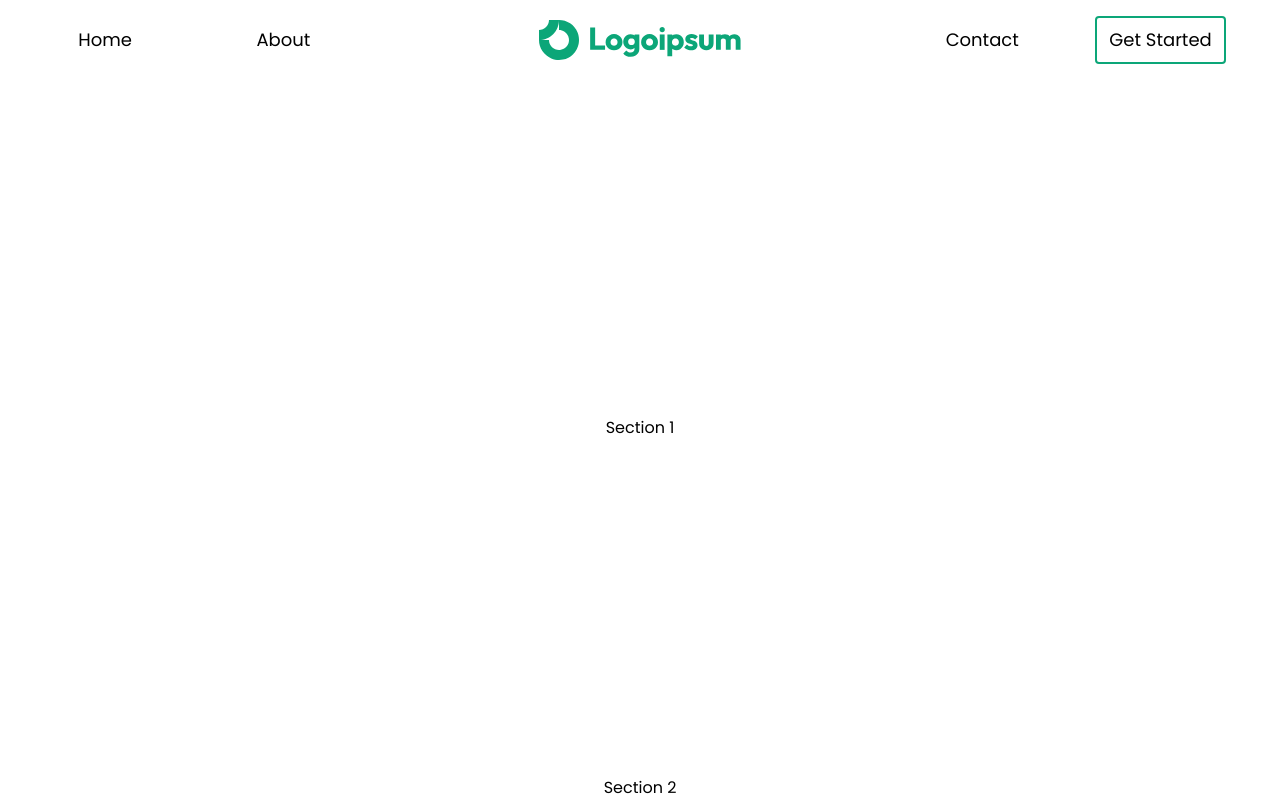
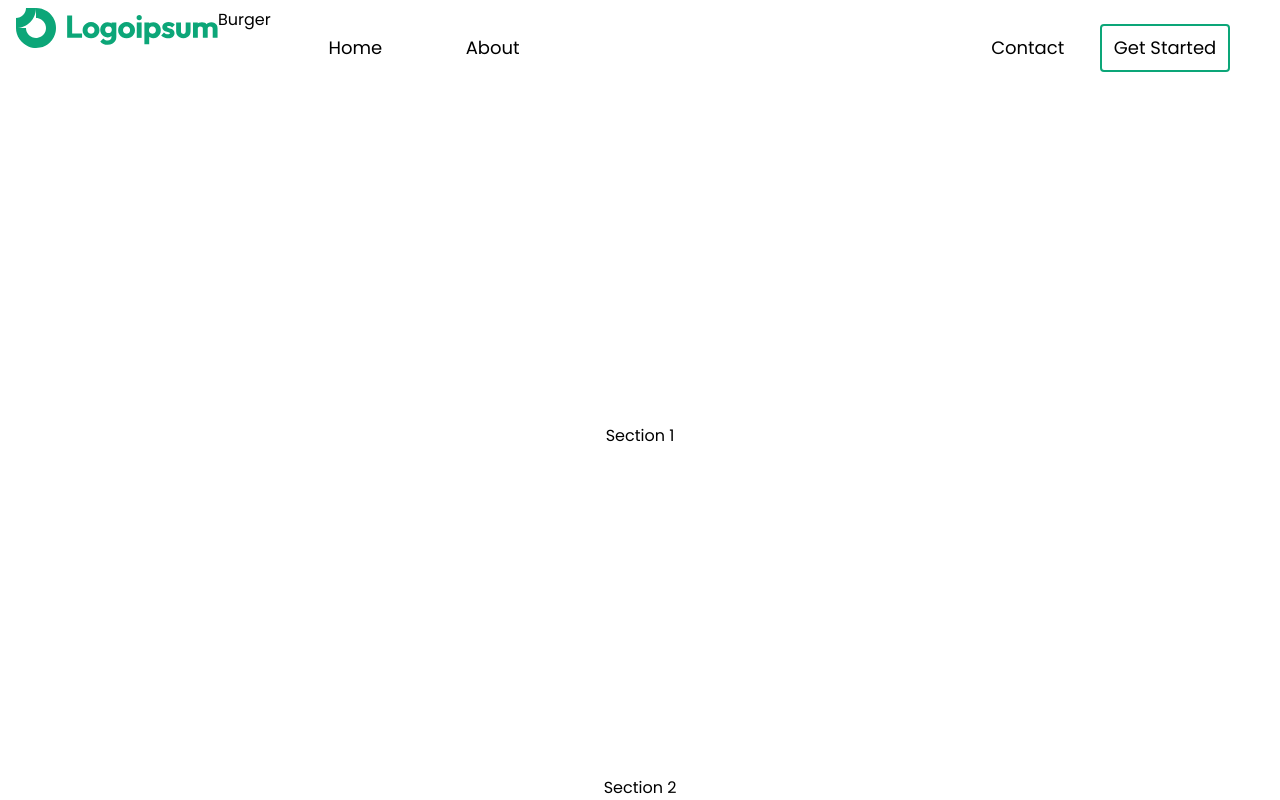
Before and after one commit to Veriforian/next-base, a Next.js app: page / in a window 1280 px wide. Built offline with nearby package versions, Linux system fonts and the light colour scheme.

Commit message:
Begin CSS only nav

```diff
--- a/app/components/navbar.css
+++ b/app/components/navbar.css
@@ -3,6 +3,12 @@ path {
 }
 
 nav {
-  & div {
+  & input:checked + & {
+    background-color: red;
   }
 }
+
+#burger:checked + div {
+  background-color: red;
+
+}
--- a/app/components/navbar.jsx
+++ b/app/components/navbar.jsx
@@ -10,13 +10,20 @@ function NavLink({ href, text }) {
 
 function Navbar() {
   return (
-    <nav className="absolute lg:relative top flex items-center justify-around p-4 w-full text-lg">
+    <nav className="flex justify-between px-4 py-2 w-full">
+      <a className="" href="/">
+        <Logo className="fill-main-medium " />
+      </a>
+      {/* eslint-disable-next-line */}
+      <label htmlFor="burger" id="burger-label">Burger</label>
+      <input id="burger" type="checkbox" className="hidden" />
+      <div className="absolute lg:relative top flex items-center justify-around p-4 w-full text-lg items">
         <div className="flex-1 flex justify-around basis-2/6">
           <NavLink href="/" text="Home" />
           <NavLink href="/about" text="About" />
         </div>
         <div className="flex-1 basis-3/6 flex justify-center">
-        <a href="/">
+          <a href="/" className="hidden">
             <Logo className="fill-main-medium " />
           </a>
         </div>
@@ -24,6 +31,7 @@ function Navbar() {
           <NavLink href="/contact" text="Contact" />
           <BtnInv><a href="/#quote">Get Started</a></BtnInv>
         </div>
+      </div>
     </nav>
   );
 }
```
Lines whose indentation alone changed are shown as unchanged.
